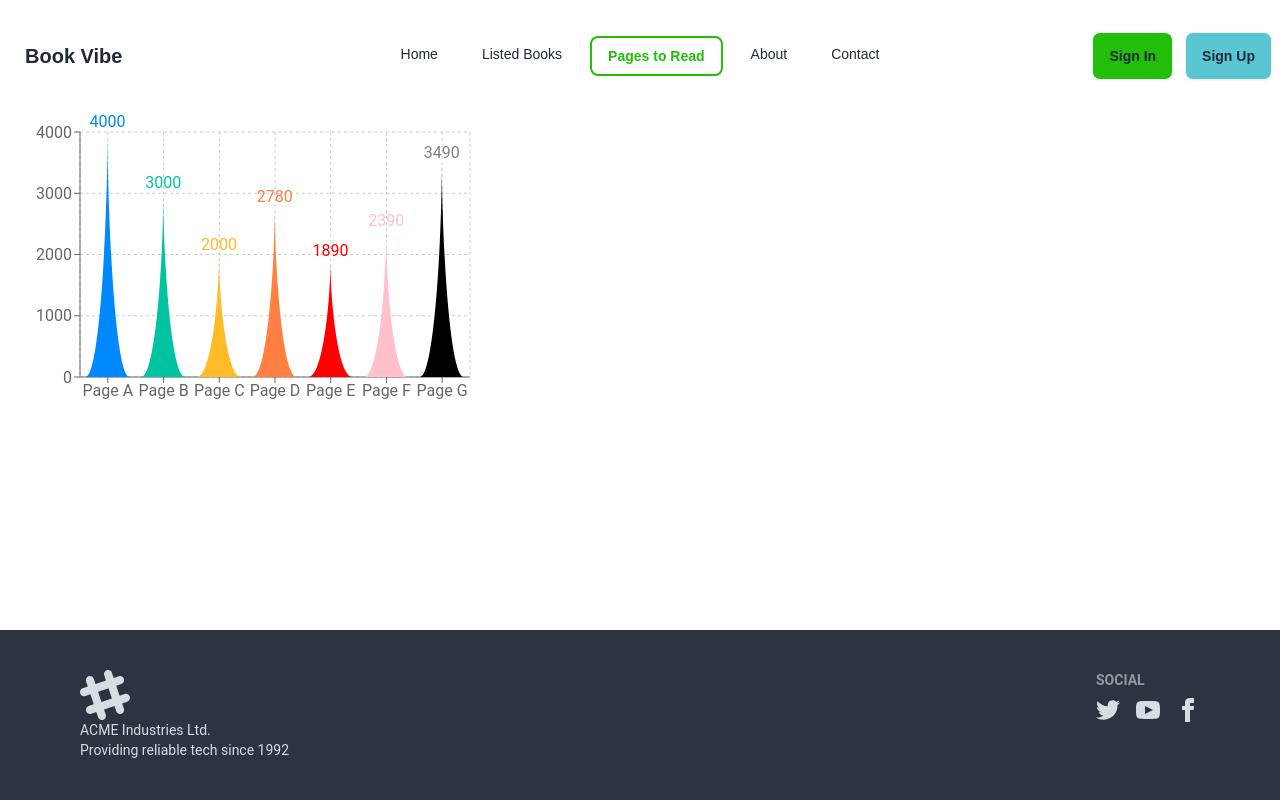
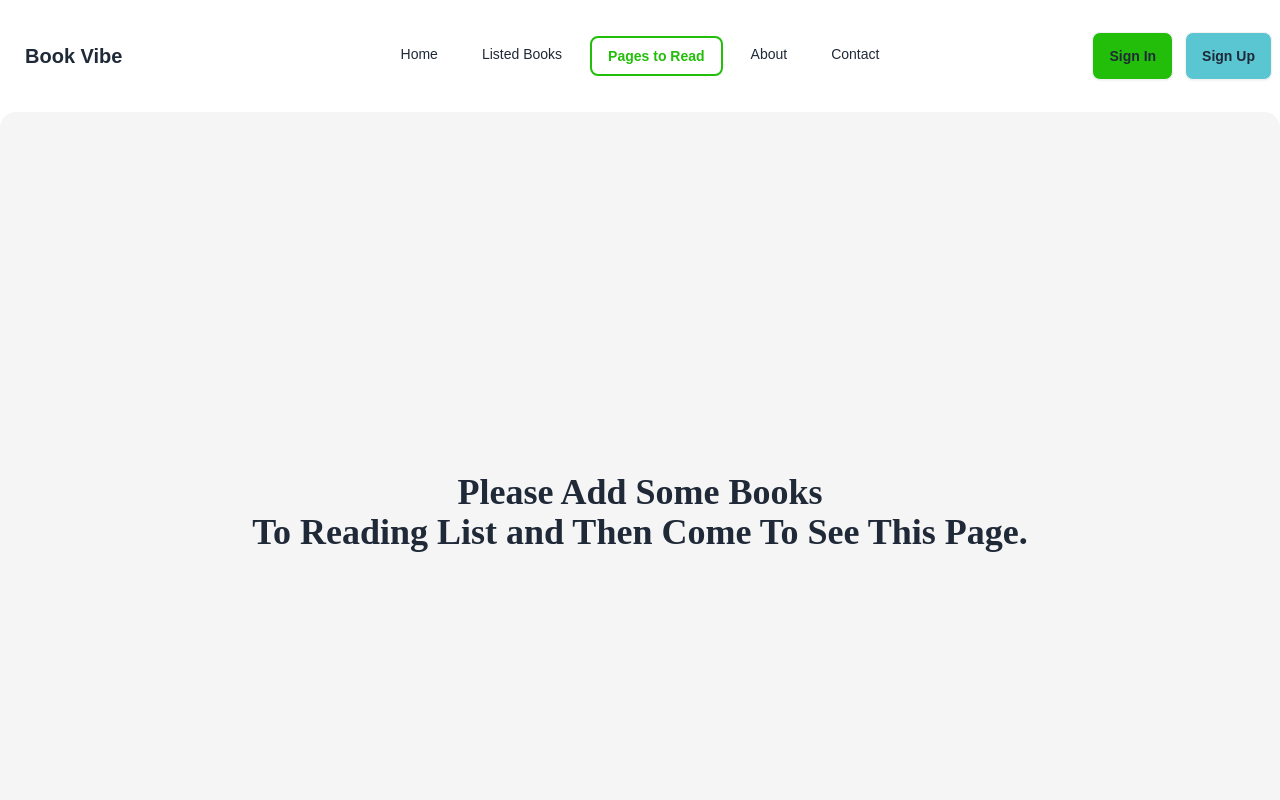
Before and after one commit to Sohag-Rana1998/Book-vibe, a React (Vite) app: page /pages-to-read in a window 1280 px wide. Shown: the top 800 px of the page. Built offline with nearby package versions, Linux system fonts and the light colour scheme.

Commit message:
custop shape bar is added and implemet the requirements

```diff
--- a/src/Components/PagesToRead/PagesToRead.jsx
+++ b/src/Components/PagesToRead/PagesToRead.jsx
@@ -1,56 +1,26 @@
+import { useEffect, useState } from 'react';
 import { BarChart, Bar, Cell, XAxis, YAxis, CartesianGrid } from 'recharts';
+
+const PagesToRead = () => {
+  const books = JSON.parse(localStorage.getItem('read' || '[]'));
+
+  const [displayData, setDisplayData] = useState([]);
+  useEffect(() => {
+    books &&
+      books.length > 0 &&
+      books.map(book => (book.bookName = book.bookName.slice(0, 14)));
+
+    setDisplayData(books);
+  }, []);
 
   const colors = ['#0088FE', '#00C49F', '#FFBB28', '#FF8042', 'red', 'pink'];
 
-const data = [
-  {
-    name: 'Page A',
-    uv: 4000,
-    pv: 2400,
-    amt: 2400,
-  },
-  {
-    name: 'Page B',
-    uv: 3000,
-    pv: 1398,
-    amt: 2210,
-  },
-  {
-    name: 'Page C',
-    uv: 2000,
-    pv: 9800,
-    amt: 2290,
-  },
-  {
-    name: 'Page D',
-    uv: 2780,
-    pv: 3908,
-    amt: 2000,
-  },
-  {
-    name: 'Page E',
-    uv: 1890,
-    pv: 4800,
-    amt: 2181,
-  },
-  {
-    name: 'Page F',
-    uv: 2390,
-    pv: 3800,
-    amt: 2500,
-  },
-  {
-    name: 'Page G',
-    uv: 3490,
-    pv: 4300,
-    amt: 2100,
-  },
-];
+  const data = displayData;
 
   const getPath = (x, y, width, height) => {
-  return `M${x},${y + height}C${x + width / 3},${y + height} ${x + width / 2},${
-    y + height / 3
-  }
+    return `M${x},${y + height}C${x + width / 3},${y + height} ${
+      x + width / 2
+    },${y + height / 3}
   ${x + width / 2}, ${y}
   C${x + width / 2},${y + height / 3} ${x + (2 * width) / 3},${y + height} ${
       x + width
@@ -64,11 +34,12 @@ const TriangleBar = props => {
     return <path d={getPath(x, y, width, height)} stroke="none" fill={fill} />;
   };
 
-export default function PagesToRead() {
   return (
+    <div className="max-w-7xl bg-gray-100 rounded-2xl flex justify-center items-center container h-screen mx-auto mb-5">
+      {displayData && displayData.length > 0 ? (
         <BarChart
-      width={500}
-      height={300}
+          width={1000}
+          height={500}
           data={data}
           margin={{
             top: 20,
@@ -78,18 +49,27 @@ export default function PagesToRead() {
           }}
         >
           <CartesianGrid strokeDasharray="3 3" />
-      <XAxis dataKey="name" />
+          <XAxis dataKey="bookName" />
           <YAxis />
           <Bar
-        dataKey="uv"
+            dataKey="totalPages"
             fill="#8884d8"
             shape={<TriangleBar />}
             label={{ position: 'top' }}
           >
-        {data.map((entry, index) => (
+            {displayData.map((entry, index) => (
               <Cell key={`cell-${index}`} fill={colors[index % 20]} />
             ))}
           </Bar>
         </BarChart>
+      ) : (
+        <div className="text-4xl text-center font-play font-bold">
+          Please Add Some Books <br /> To Reading List and Then Come To See This
+          Page.
+        </div>
+      )}
+    </div>
   );
-}
+};
+
+export default PagesToRead;
```
Lines whose indentation alone changed are shown as unchanged.
